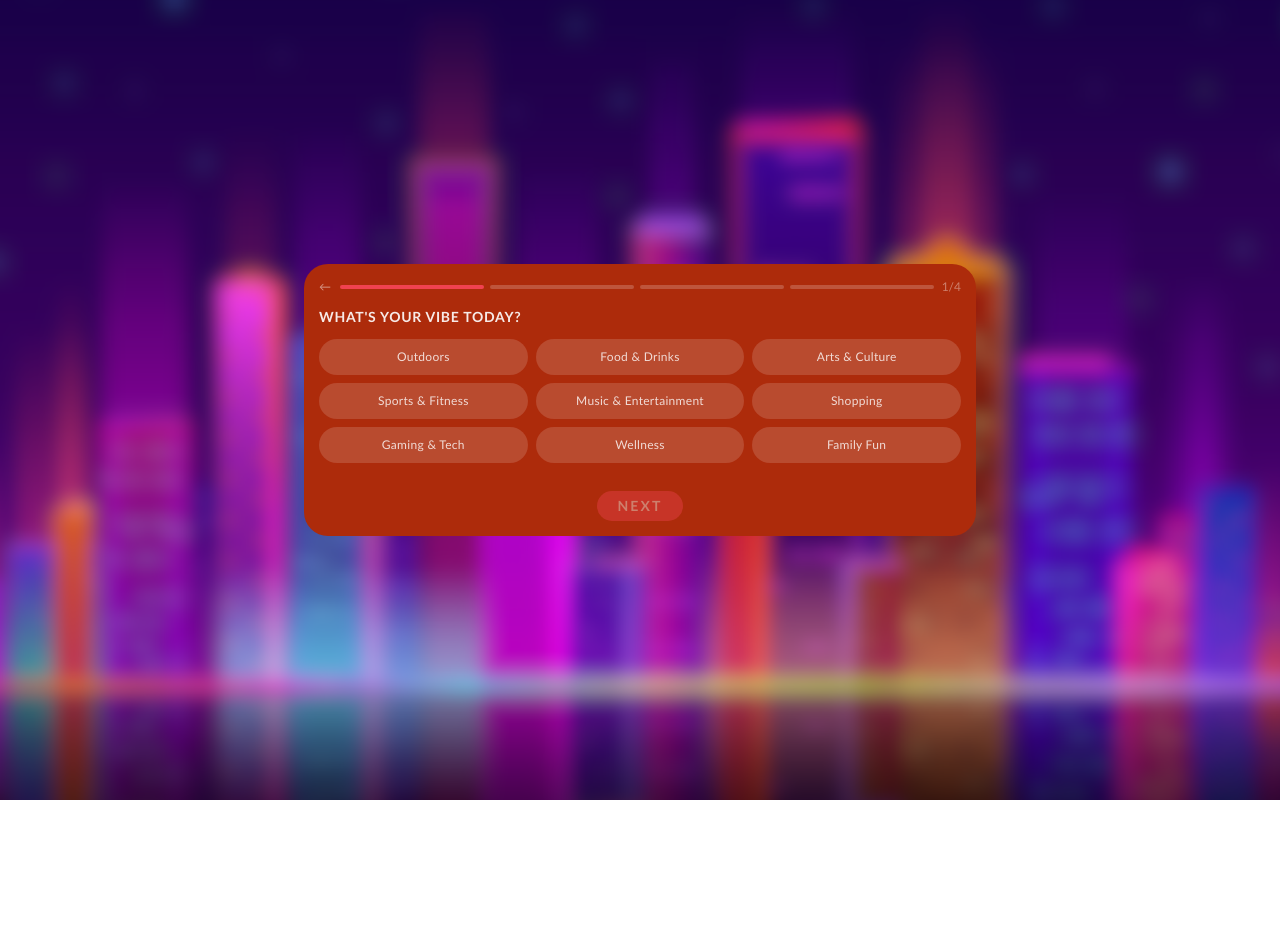
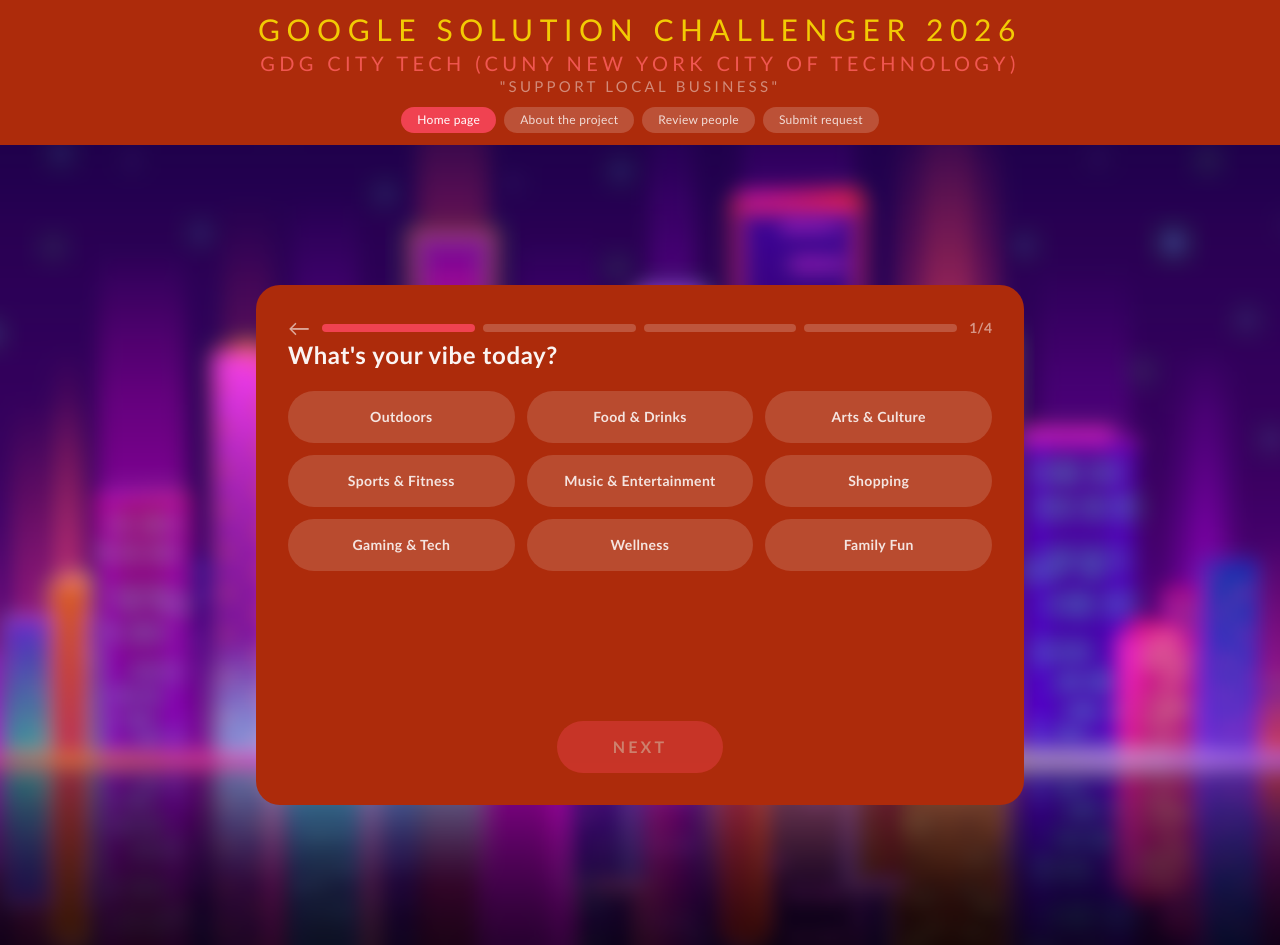
Before and after one commit to YuChan707/GDG-CityTech-SolutionChallenger-2026, a React (Vite) app in the folder Explore-NYC/: page /questionnaire in a window 1280 px wide. Before the commit the page ends 800 px from the top, so only its background shows below. Built offline with nearby package versions, Linux system fonts and the light colour scheme.

Commit message:
UI Design improve + header added

```diff
--- a/Explore-NYC/src/App.tsx
+++ b/Explore-NYC/src/App.tsx
@@ -1,16 +1,25 @@
 import { BrowserRouter, Routes, Route, Navigate } from 'react-router-dom';
+import Layout from './Layout';
 import StartScreen from './home/StartScreen';
 import Questionnaire from './questionary/Questionnaire';
 import ResultsPage from './results/ResultsPage';
+import AboutPage from './pages/AboutPage';
+import ReviewPage from './pages/ReviewPage';
+import SubmitPage from './pages/SubmitPage';
 
 function App() {
   return (
     <BrowserRouter>
       <Routes>
-        <Route path="/" element={<StartScreen />} />
-        <Route path="/questionnaire" element={<Questionnaire />} />
-        <Route path="/results" element={<ResultsPage />} />
-        <Route path="*" element={<Navigate to="/" replace />} />
+        <Route element={<Layout />}>
+          <Route path="/" element={<StartScreen />} />
+          <Route path="/questionnaire" element={<Questionnaire />} />
+          <Route path="/results" element={<ResultsPage />} />
+          <Route path="/about" element={<AboutPage />} />
+          <Route path="/reviews" element={<ReviewPage />} />
+          <Route path="/submit" element={<SubmitPage />} />
+          <Route path="*" element={<Navigate to="/" replace />} />
+        </Route>
       </Routes>
     </BrowserRouter>
   );
--- /dev/null
+++ b/Explore-NYC/src/Layout.tsx
@@ -0,0 +1,11 @@
+import { Outlet } from 'react-router-dom';
+import Header from './components/Header';
+
+export default function Layout() {
+  return (
+    <>
+      <Header />
+      <Outlet />
+    </>
+  );
+}
--- /dev/null
+++ b/Explore-NYC/src/components/Header.tsx
@@ -0,0 +1,75 @@
+import { useNavigate, useLocation } from 'react-router-dom';
+
+export default function Header() {
+  const navigate = useNavigate();
+  const location = useLocation();
+
+  function handleHome() {
+    const isDone = sessionStorage.getItem('questionnaireDone') === 'true';
+    if (isDone) {
+      const raw = sessionStorage.getItem('lastPreferences');
+      const prefs = raw ? JSON.parse(raw) : undefined;
+      navigate('/results', { state: { preferences: prefs } });
+    } else {
+      navigate('/questionnaire');
+    }
+  }
+
+  const homeActive = ['/', '/questionnaire', '/results'].includes(location.pathname);
+
+  const navItems = [
+    { label: 'Home page',           onClick: handleHome,                       active: homeActive },
+    { label: 'About the project',   onClick: () => navigate('/about'),          active: location.pathname === '/about' },
+    { label: 'Review people',       onClick: () => navigate('/reviews'),        active: location.pathname === '/reviews' },
+    { label: 'Submit request',      onClick: () => navigate('/submit'),         active: location.pathname === '/submit' },
+  ];
+
+  return (
+    <header style={{ backgroundColor: '#AD2B0B', position: 'sticky', top: 0, zIndex: 100 }}>
+
+      {/* Title row */}
+      <div className="text-center" style={{ paddingTop: '10px', paddingBottom: '2px' }}>
+        <span
+          className="text-xs uppercase"
+          style={{ letterSpacing: '0.22em', color: 'rgba(255, 234, 3, 0.84)', fontSize: "30px"}}
+        >
+          Google Solution Challenger 2026
+        </span>
+        <p
+          className="text-xs uppercase"
+          style={{ letterSpacing: '0.22em', color: 'rgba(255, 96, 96, 0.82)', fontSize: "20px"}}
+        >
+          GDG City Tech (CUNY New York City of Technology)
+        </p>
+                <p
+          className="text-xs uppercase"
+          style={{ letterSpacing: '0.22em', color: 'rgba(255,255,255,0.45)', fontSize: "15px"}}
+        >
+          "Support local business"
+        </p>
+      </div>
+
+      {/* Nav buttons */}
+      <nav
+        className="flex items-center justify-center flex-wrap"
+        style={{ gap: '8px', padding: '8px 20px 12px' }}
+      >
+        {navItems.map(item => (
+          <button
+            key={item.label}
+            onClick={item.onClick}
+            className="rounded-full text-xs font-medium tracking-wide transition-all duration-150 hover:opacity-80 active:scale-95"
+            style={{
+              padding: '5px 16px',
+              backgroundColor: item.active ? '#F04251' : 'rgba(255,255,255,0.18)',
+              color: item.active ? '#fff' : 'rgba(255,255,255,0.8)',
+            }}
+          >
+            {item.label}
+          </button>
+        ))}
+      </nav>
+
+    </header>
+  );
+}
--- a/Explore-NYC/src/filter/FilterScreen.tsx
+++ b/Explore-NYC/src/filter/FilterScreen.tsx
@@ -69,7 +69,7 @@ export default function FilterScreen() {
           {/* FILTER label */}
           <p
             className="text-xs tracking-[0.2em] uppercase font-semibold"
-            style={{ color: 'rgba(255,255,255,0.5)' }}
+            style={{ color: 'rgba(255, 116, 116, 0.84)' }}
           >
             FILTER
           </p>
--- /dev/null
+++ b/Explore-NYC/src/pages/AboutPage.tsx
@@ -0,0 +1,3 @@
+export default function AboutPage() {
+  return <div className="min-h-screen" />;
+}
--- /dev/null
+++ b/Explore-NYC/src/pages/ReviewPage.tsx
@@ -0,0 +1,3 @@
+export default function ReviewPage() {
+  return <div className="min-h-screen" />;
+}
--- /dev/null
+++ b/Explore-NYC/src/pages/SubmitPage.tsx
@@ -0,0 +1,3 @@
+export default function SubmitPage() {
+  return <div className="min-h-screen" />;
+}
--- a/Explore-NYC/src/questionary/Questionnaire.tsx
+++ b/Explore-NYC/src/questionary/Questionnaire.tsx
@@ -63,17 +63,14 @@ export default function Questionnaire() {
     if (step < TOTAL_STEPS - 1) {
       setStep(s => s + 1);
     } else {
-      // Show loading screen while "processing" preferences
       setLoading(true);
       /**
        * TODO: Replace setTimeout with actual API call:
-       * fetch('/api/recommendations', {
-       *   method: 'POST',
-       *   headers: { 'Content-Type': 'application/json' },
-       *   body: JSON.stringify({ preferences: prefs }),
-       * }).then(() => navigate('/filter', { state: { preferences: prefs } }));
+       * fetch('/api/recommendations', { method: 'POST', ... })
        */
       setTimeout(() => {
+        sessionStorage.setItem('questionnaireDone', 'true');
+        sessionStorage.setItem('lastPreferences', JSON.stringify(prefs));
         navigate('/results', { state: { preferences: prefs } });
       }, 2200);
     }
@@ -96,41 +93,34 @@ export default function Questionnaire() {
       <div className="min-h-screen flex items-center justify-center p-6">
         <div
           className="w-full max-w-sm rounded-3xl flex flex-col items-center"
-          style={{ backgroundColor: '#AD2B0B', padding: '48px 24px' }}
+          style={{ backgroundColor: '#AD2B0B', padding: '56px 32px' }}
         >
-          {/* Spinner */}
           <div
             className="rounded-full"
             style={{
-              width: '48px',
-              height: '48px',
+              width: '56px',
+              height: '56px',
               border: '4px solid rgba(255,255,255,0.15)',
               borderTopColor: '#F04251',
               animation: 'spin 0.9s linear infinite',
             }}
           />
-
-          <div style={{ height: '24px' }} />
-
+          <div style={{ height: '28px' }} />
           <p
-            className="text-sm font-semibold tracking-widest uppercase text-center"
+            className="text-base font-semibold tracking-widest uppercase text-center"
             style={{ color: 'rgba(255,255,255,0.85)' }}
           >
             Finding your events…
           </p>
-
           <div style={{ height: '10px' }} />
-
           <p
-            className="text-xs text-center leading-relaxed"
+            className="text-sm text-center leading-relaxed"
             style={{ color: 'rgba(255,255,255,0.4)', maxWidth: '220px' }}
           >
             Checking preferences
             {/* TODO: will call Vertex AI recommendation API here */}
           </p>
         </div>
-
-        {/* Keyframe for spinner */}
         <style>{`@keyframes spin { to { transform: rotate(360deg); } }`}</style>
       </div>
     );
@@ -140,53 +130,59 @@ export default function Questionnaire() {
   return (
     <div className="min-h-screen flex items-center justify-center p-6">
       <div
-        className="w-full max-w-2xl rounded-3xl flex flex-col"
-        style={{ backgroundColor: '#AD2B0B', padding: '15px' }}
+        className="w-full max-w-3xl rounded-3xl flex flex-col"
+        style={{ backgroundColor: '#AD2B0B', padding: '32px', minHeight: '520px' }}
       >
-        {/* Progress bar */}
-        <div className="flex items-center gap-2 mb-6">
+
+        {/* ── Progress bar ── */}
+        <div className="flex items-center gap-3 mb-8">
           <button
             onClick={handleBack}
-            className="text-xs tracking-wider uppercase mr-2 transition-opacity hover:opacity-70"
-            style={{ color: 'rgba(255,255,255,0.5)' }}
+            className="transition-opacity hover:opacity-70 flex-shrink-0"
+            style={{ fontSize: '22px', color: 'rgba(255,255,255,0.6)', lineHeight: 1 }}
           >
             ←
           </button>
-          <div className="flex gap-1.5 flex-1">
+          <div className="flex gap-2 flex-1">
             {Array.from({ length: TOTAL_STEPS }, (_, i) => i).map(i => (
               <div
                 key={`step-${i}`}
-                className="h-1 flex-1 rounded-full transition-all duration-300"
-                style={{ backgroundColor: i <= step ? '#F04251' : 'rgba(255,255,255,0.2)' }}
+                className="flex-1 rounded-full transition-all duration-300"
+                style={{
+                  height: '8px',
+                  backgroundColor: i <= step ? '#F04251' : 'rgba(255,255,255,0.2)',
+                }}
               />
             ))}
           </div>
-          <span className="text-xs ml-2" style={{ color: 'rgba(255,255,255,0.4)' }}>
+          <span
+            className="text-sm font-semibold ml-1 flex-shrink-0"
+            style={{ color: 'rgba(255,255,255,0.5)' }}
+          >
             {step + 1}/{TOTAL_STEPS}
           </span>
         </div>
 
-        {/* Step 0: Vibe — 3-column equal grid */}
+        {/* ── Step 0: Vibe ── */}
         {step === 0 && (
-          <div className="flex flex-col">
-            <div style={{ height: '12px' }} />
+          <div className="flex flex-col flex-1">
             <h2
-              className="text-sm font-semibold tracking-wider uppercase"
-              style={{ color: 'rgba(255,255,255,0.9)' }}
+              className="text-2xl font-bold tracking-wide"
+              style={{ color: 'rgba(255,255,255,0.95)' }}
             >
               What's your vibe today?
             </h2>
-            <div style={{ height: '12px' }} />
-            <div className="grid grid-cols-3 gap-2">
+            <div style={{ height: '20px' }} />
+            <div className="grid grid-cols-3 gap-3">
               {VIBES.map(v => (
                 <button
                   key={v}
                   onClick={() => toggleVibe(v)}
-                  className="w-full rounded-full text-xs font-medium tracking-wide text-center transition-all duration-150 hover:opacity-90"
+                  className="w-full rounded-full text-sm font-semibold tracking-wide text-center transition-all duration-150 hover:opacity-90 active:scale-95"
                   style={{
-                    height: '36px',
+                    height: '52px',
                     backgroundColor: prefs.vibe.includes(v) ? '#F04251' : 'rgba(255,255,255,0.15)',
-                    color: prefs.vibe.includes(v) ? '#fff' : 'rgba(255,255,255,0.8)',
+                    color: prefs.vibe.includes(v) ? '#fff' : 'rgba(255,255,255,0.85)',
                   }}
                 >
                   {v}
@@ -196,27 +192,26 @@ export default function Questionnaire() {
           </div>
         )}
 
-        {/* Step 1: Group type — 2-column equal grid */}
+        {/* ── Step 1: Group type ── */}
         {step === 1 && (
-          <div className="flex flex-col">
-            <div style={{ height: '12px' }} />
+          <div className="flex flex-col flex-1 items-center">
             <h2
-              className="text-sm font-semibold tracking-wider uppercase"
-              style={{ color: 'rgba(255,255,255,0.9)' }}
+              className="text-2xl font-bold tracking-wide w-full"
+              style={{ color: 'rgba(255,255,255,0.95)' }}
             >
               Who are you exploring with?
             </h2>
-            <div style={{ height: '12px' }} />
-            <div className="grid grid-cols-2 gap-2">
+            <div style={{ height: '28px' }} />
+            <div className="grid grid-cols-2 gap-3 w-full max-w-md">
               {GROUP_TYPES.map(g => (
                 <button
                   key={g}
                   onClick={() => setPrefs(p => ({ ...p, groupType: g }))}
-                  className="w-full rounded-full text-sm font-medium tracking-wide text-center transition-all duration-150 hover:opacity-90"
+                  className="w-full rounded-full text-base font-semibold tracking-wide text-center transition-all duration-150 hover:opacity-90 active:scale-95"
                   style={{
-                    height: '36px',
+                    height: '56px',
                     backgroundColor: prefs.groupType === g ? '#F04251' : 'rgba(255,255,255,0.15)',
-                    color: prefs.groupType === g ? '#fff' : 'rgba(255,255,255,0.8)',
+                    color: prefs.groupType === g ? '#fff' : 'rgba(255,255,255,0.85)',
                   }}
                 >
                   {g}
@@ -226,17 +221,16 @@ export default function Questionnaire() {
           </div>
         )}
 
-        {/* Step 2: Custom interests */}
+        {/* ── Step 2: Interests ── */}
         {step === 2 && (
-          <div className="flex flex-col">
-            <div style={{ height: '12px' }} />
+          <div className="flex flex-col flex-1">
             <h2
-              className="text-sm font-semibold tracking-wider uppercase"
-              style={{ color: 'rgba(255,255,255,0.9)' }}
+              className="text-2xl font-bold tracking-wide"
+              style={{ color: 'rgba(255,255,255,0.95)' }}
             >
               What are your interests?
             </h2>
-            <div style={{ height: '12px' }} />
+            <div style={{ height: '20px' }} />
 
             {/* Text input */}
             <div className="relative">
@@ -245,11 +239,12 @@ export default function Questionnaire() {
                 value={inputVal}
                 onChange={e => setInputVal(e.target.value)}
                 onKeyDown={e => e.key === 'Enter' && addCustomInput()}
-                placeholder="typing..."
-                className="w-full rounded-full py-3 text-sm outline-none"
+                placeholder="Type something custom…"
+                className="w-full rounded-full outline-none text-sm"
                 style={{
-                  paddingLeft: '20px',
-                  paddingRight: inputVal ? '72px' : '20px',
+                  height: '48px',
+                  paddingLeft: '22px',
+                  paddingRight: inputVal ? '80px' : '22px',
                   backgroundColor: 'rgba(255,255,255,0.18)',
                   color: '#fff',
                   caretColor: '#fff',
@@ -258,27 +253,27 @@ export default function Questionnaire() {
               {inputVal && (
                 <button
                   onClick={addCustomInput}
-                  className="absolute right-4 top-1/2 -translate-y-1/2 text-xs tracking-wide"
-                  style={{ color: 'rgba(255,255,255,0.6)' }}
+                  className="absolute right-4 top-1/2 -translate-y-1/2 text-sm font-medium tracking-wide"
+                  style={{ color: 'rgba(255,255,255,0.7)' }}
                 >
                   Add ↵
                 </button>
               )}
             </div>
 
-            <div style={{ height: '14px' }} />
+            <div style={{ height: '16px' }} />
 
             {/* Predefined tags */}
-            <div className="grid grid-cols-4 gap-2">
+            <div className="grid grid-cols-4 gap-3">
               {INTEREST_TAGS.map(tag => (
                 <button
                   key={tag}
                   onClick={() => toggleInterest(tag)}
-                  className="w-full rounded-full text-xs font-medium tracking-wide text-center transition-all duration-150 hover:opacity-90"
+                  className="w-full rounded-full text-sm font-semibold tracking-wide text-center transition-all duration-150 hover:opacity-90 active:scale-95"
                   style={{
-                    height: '36px',
+                    height: '52px',
                     backgroundColor: prefs.interests.includes(tag) ? '#F04251' : 'rgba(255,255,255,0.15)',
-                    color: prefs.interests.includes(tag) ? '#fff' : 'rgba(255,255,255,0.75)',
+                    color: prefs.interests.includes(tag) ? '#fff' : 'rgba(255,255,255,0.8)',
                   }}
                 >
                   {tag}
@@ -288,12 +283,12 @@ export default function Questionnaire() {
 
             {prefs.customInput && (
               <>
-                <div style={{ height: '12px' }} />
+                <div style={{ height: '14px' }} />
                 <div className="flex items-center gap-2">
-                  <span className="text-xs" style={{ color: 'rgba(255,255,255,0.5)' }}>Added:</span>
+                  <span className="text-sm" style={{ color: 'rgba(255,255,255,0.5)' }}>Added:</span>
                   <span
-                    className="rounded-full text-xs"
-                    style={{ padding: '4px 16px', backgroundColor: '#F04251', color: '#fff' }}
+                    className="rounded-full text-sm font-medium"
+                    style={{ padding: '6px 18px', backgroundColor: '#F04251', color: '#fff' }}
                   >
                     {prefs.customInput}
                   </span>
@@ -303,32 +298,31 @@ export default function Questionnaire() {
           </div>
         )}
 
-        {/* Step 3: Price preference */}
+        {/* ── Step 3: Price preference ── */}
         {step === 3 && (
-          <div className="flex flex-col">
-            <div style={{ height: '12px' }} />
+          <div className="flex flex-col flex-1 items-center">
             <h2
-              className="text-sm font-semibold tracking-wider uppercase"
-              style={{ color: 'rgba(255,255,255,0.9)' }}
+              className="text-2xl font-bold tracking-wide w-full"
+              style={{ color: 'rgba(255,255,255,0.95)' }}
             >
               What's your budget?
             </h2>
-            <div style={{ height: '12px' }} />
+            <div style={{ height: '28px' }} />
             <div
-              className="rounded-2xl overflow-hidden"
+              className="rounded-2xl overflow-hidden w-full max-w-md"
               style={{ backgroundColor: 'rgba(255,255,255,0.12)' }}
             >
               {PRICE_OPTIONS.map((opt, i) => (
                 <button
                   key={opt.value}
                   onClick={() => setPrefs(p => ({ ...p, pricePreference: opt.value }))}
-                  className="w-full text-left text-sm flex items-center justify-between transition-colors duration-150 hover:opacity-90"
+                  className="w-full text-left text-base font-medium flex items-center justify-between transition-colors duration-150 hover:opacity-90"
                   style={{
-                    padding: '5px 20px',
+                    padding: '16px 24px',
                     backgroundColor: prefs.pricePreference === opt.value
                       ? 'rgba(240,66,81,0.35)'
                       : 'transparent',
-                    color: 'rgba(255,255,255,0.85)',
+                    color: 'rgba(255,255,255,0.9)',
                     borderBottom: i < PRICE_OPTIONS.length - 1
                       ? '1px solid rgba(255,255,255,0.15)'
                       : 'none',
@@ -336,7 +330,7 @@ export default function Questionnaire() {
                 >
                   <span>{opt.label}</span>
                   {prefs.pricePreference === opt.value && (
-                    <span style={{ color: '#F04251' }}>✓</span>
+                    <span style={{ color: '#F04251', fontSize: '18px' }}>✓</span>
                   )}
                 </button>
               ))}
@@ -344,20 +338,24 @@ export default function Questionnaire() {
           </div>
         )}
 
-        {/* NEXT / DONE — tooltip when no option selected */}
-        <div style={{ height: '28px' }} />
+        {/* ── NEXT / DONE ── */}
+        <div style={{ height: '36px' }} />
         <div className="flex justify-center">
           <div className="relative group">
             <button
               onClick={handleNext}
               disabled={!canProceed}
-              className="rounded-full text-sm font-semibold tracking-[0.15em] uppercase transition-all duration-200 hover:scale-105 active:scale-95 disabled:opacity-40 disabled:cursor-not-allowed"
-              style={{ padding: '5px 20px', backgroundColor: '#F04251', color: '#fff' }}
+              className="rounded-full text-base font-bold tracking-[0.2em] uppercase transition-all duration-200 hover:scale-105 active:scale-95 disabled:opacity-40 disabled:cursor-not-allowed"
+              style={{
+                padding: '14px 56px',
+                backgroundColor: '#F04251',
+                color: '#fff',
+                boxShadow: canProceed ? '0 4px 20px rgba(240,66,81,0.45)' : 'none',
+              }}
             >
               {step === TOTAL_STEPS - 1 ? 'DONE' : 'NEXT'}
             </button>
 
-            {/* Tooltip — only visible on hover when button is disabled */}
             {!canProceed && (
               <div
                 className="absolute bottom-full left-1/2 -translate-x-1/2 mb-2 pointer-events-none
@@ -365,8 +363,8 @@ export default function Questionnaire() {
                 style={{
                   backgroundColor: 'rgba(0,0,0,0.75)',
                   color: '#fff',
-                  fontSize: '11px',
-                  padding: '4px 12px',
+                  fontSize: '12px',
+                  padding: '5px 14px',
                   borderRadius: '20px',
                   whiteSpace: 'nowrap',
                 }}
@@ -376,6 +374,7 @@ export default function Questionnaire() {
             )}
           </div>
         </div>
+
       </div>
     </div>
   );
```
Also changed, not shown: Explore-NYC/src/results/ResultsPage.tsx (+10 -4 lines).
